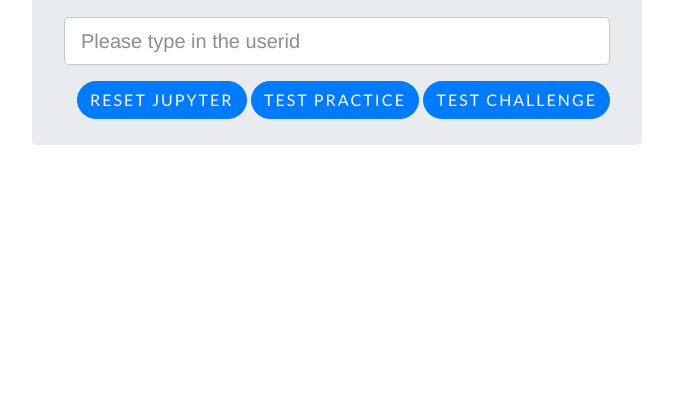
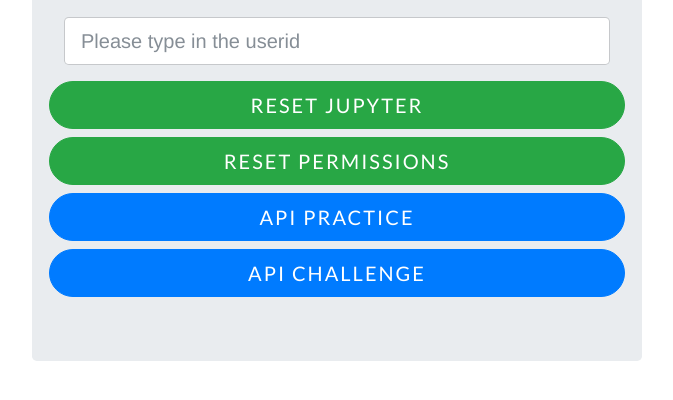
Before and after one commit to rebot2017/website, a website: page support.html in a window 1280 px wide. Shown: the part 184-584 px from the top of the page, without its empty margins (303-976 px from the left). Drawn offline with Linux system fonts and the light colour scheme; a web font is replaced by a local one.

Commit message:
update perms

```diff
--- a/support.html
+++ b/support.html
@@ -28,6 +28,11 @@
 	openWin(resetUri);
 }
 
+function callPerms() {
+	var permsUri = "http://api.rebot.chat:5000/updateperms";
+	openWin(permsUri);
+}
+
 function callAPI(page, params) {
 	var apiUri = "http://api.rebot.chat:5000/api/" + page + "/" + document.getElementById('userid').value + "?" + params;
 	openWin(apiUri);
@@ -48,10 +53,11 @@
 				  <div class="form-group">
 				    <input id="userid" class="form-control form-control-lg" type="text" placeholder="Please type in the userid">
 				  </div>
-				  <div class="pull-right">
-					  <button type="submit" class="btn btn-primary" onclick="callReset()">Reset Jupyter</button>
-					  <button type="button" class="btn btn-primary" onclick="callAPI('practice', '')">Test Practice</button>
-					  <button type="button" class="btn btn-primary" onclick="callAPI('challenge', 'params=AAPL')">Test Challenge</button>
+				  <div class="row">
+					  <button type="submit" class="btn btn-lg btn-success btn-block" onclick="callReset()">Reset Jupyter</button>
+					  <button type="button" class="btn btn-lg btn-success btn-block" onclick="callPerms()">Reset Permissions</button>
+					  <button type="button" class="btn btn-lg btn-primary btn-block" onclick="callAPI('practice', 'params=hello')">API Practice</button>
+					  <button type="button" class="btn btn-lg btn-primary btn-block" onclick="callAPI('challenge', 'params=AAPL')">API Challenge</button>
 				  </div>
 				</form>
 			</div>
```
